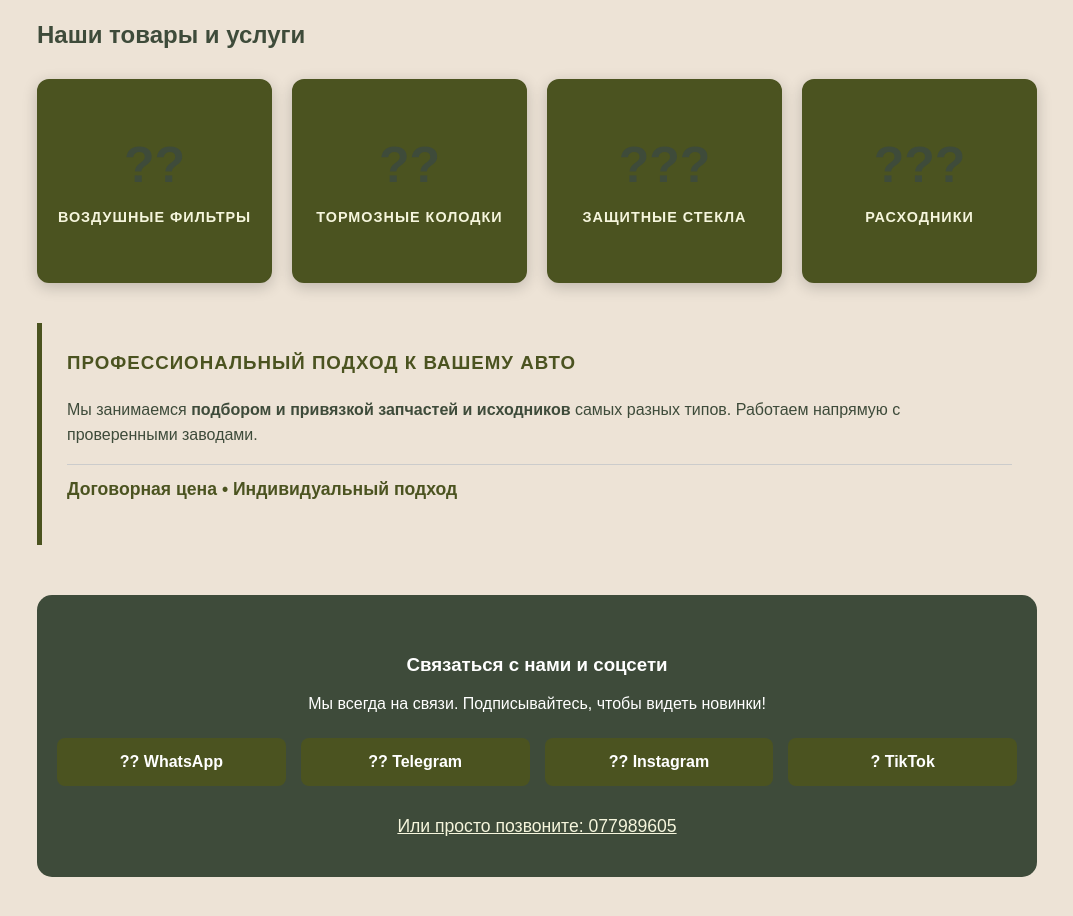
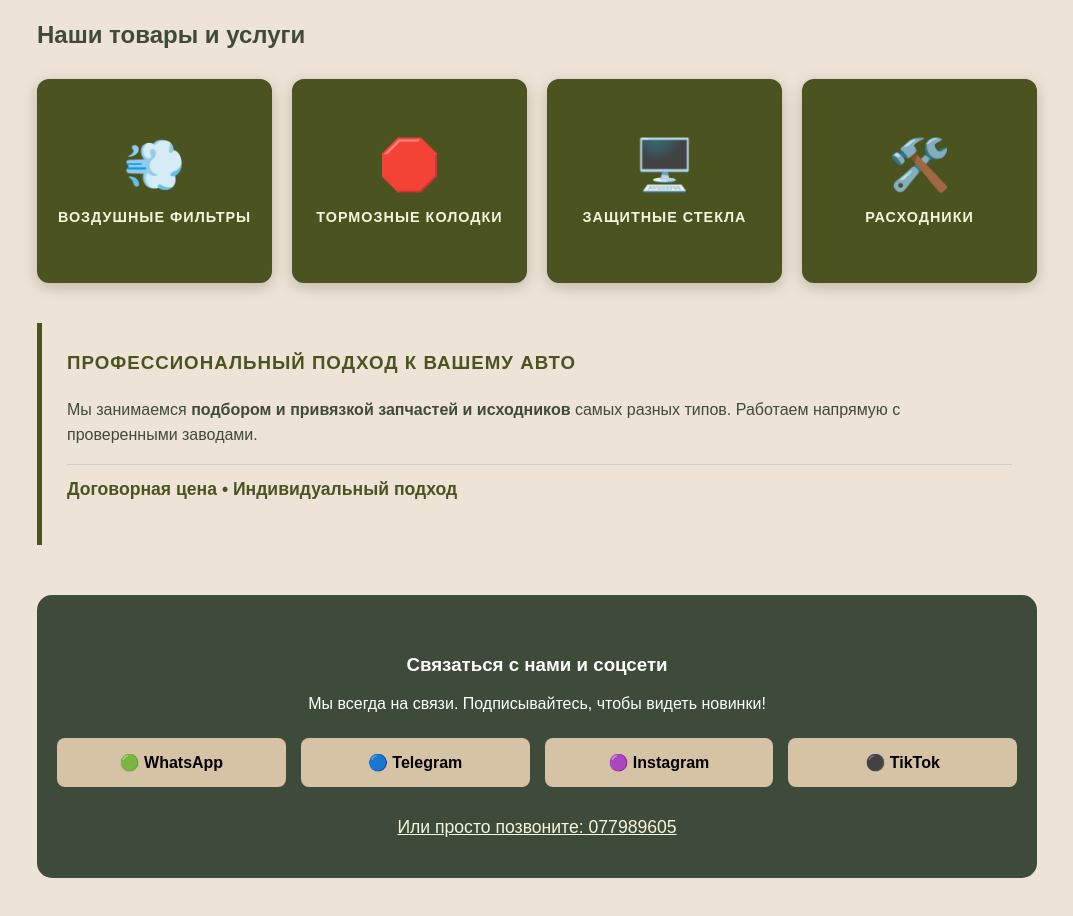
Before and after one commit to MovexAuto/movixauto, a plain HTML site: page index.html in a window 1280 px wide. Shown: the part 360-1276 px from the top of the page, without its empty margins (103-1176 px from the left). Drawn offline with Linux system fonts and the light colour scheme.

Commit message:
Add files via upload

```diff
--- a/index.html
+++ b/index.html
@@ -82,25 +82,25 @@
      <div class="photo-grid">
     <!-- Блок 1 -->
     <div class="photo-item">
-        <div class="icon">??</div>
+        <div class="icon">💨</div>
         <div class="photo-caption">Воздушные фильтры</div>
     </div>
 
     <!-- Блок 2 -->
     <div class="photo-item">
-        <div class="icon">??</div>
+        <div class="icon">🛑</div>
         <div class="photo-caption">Тормозные колодки</div>
     </div>
 
     <!-- Блок 3 -->
     <div class="photo-item">
-        <div class="icon">???</div>
+        <div class="icon">🖥️</div>
         <div class="photo-caption">Защитные стекла</div>
     </div>
 
     <!-- Блок 4 -->
     <div class="photo-item">
-        <div class="icon">???</div>
+        <div class="icon">🛠️</div>
         <div class="photo-caption">Расходники</div>
     </div>
 </div>
@@ -186,22 +186,22 @@
     <div class="social-grid">
         <!-- WhatsApp -->
         <a href="https://wa.me" target="_blank" class="social-btn wa">
-            <span>?? WhatsApp</span>
+            <span style="color: black;">🟢 WhatsApp</span>
         </a>
 
         <!-- Telegram -->
         <a href="https://t.me/MovixAuto" target="_blank" class="social-btn tg">
-            <span>?? Telegram</span>
+            <span style="color: black;">🔵 Telegram</span>
         </a>
 
         <!-- Instagram -->
         <a href="https://instagram.com/movixauto" target="_blank" class="social-btn inst">
-            <span>?? Instagram</span>
+            <span style="color: black;">🟣 Instagram</span>
         </a>
 
         <!-- TikTok -->
         <a href="https://tiktok.com/@movixauto" target="_blank" class="social-btn tt">
-            <span>? TikTok</span>
+            <span style="color: black;">⚫ TikTok</span>
         </a>
     </div>
 
@@ -239,10 +239,10 @@
     }
 
     /* Цвета кнопок */
-    .wa { background-color: #4b5320; }
-    .tg { background-color: #4b5320; }
-    .inst { background-color: #4b5320; }
-    .tt { background-color: #4b5320; }
+    .wa { background-color: #D6C3A5; }
+    .tg { background-color: #D6C3A5; }
+    .inst { background-color: #D6C3A5; }
+    .tt { background-color: #D6C3A5; }
 
     .social-btn:hover {
         transform: scale(1.05);
```
